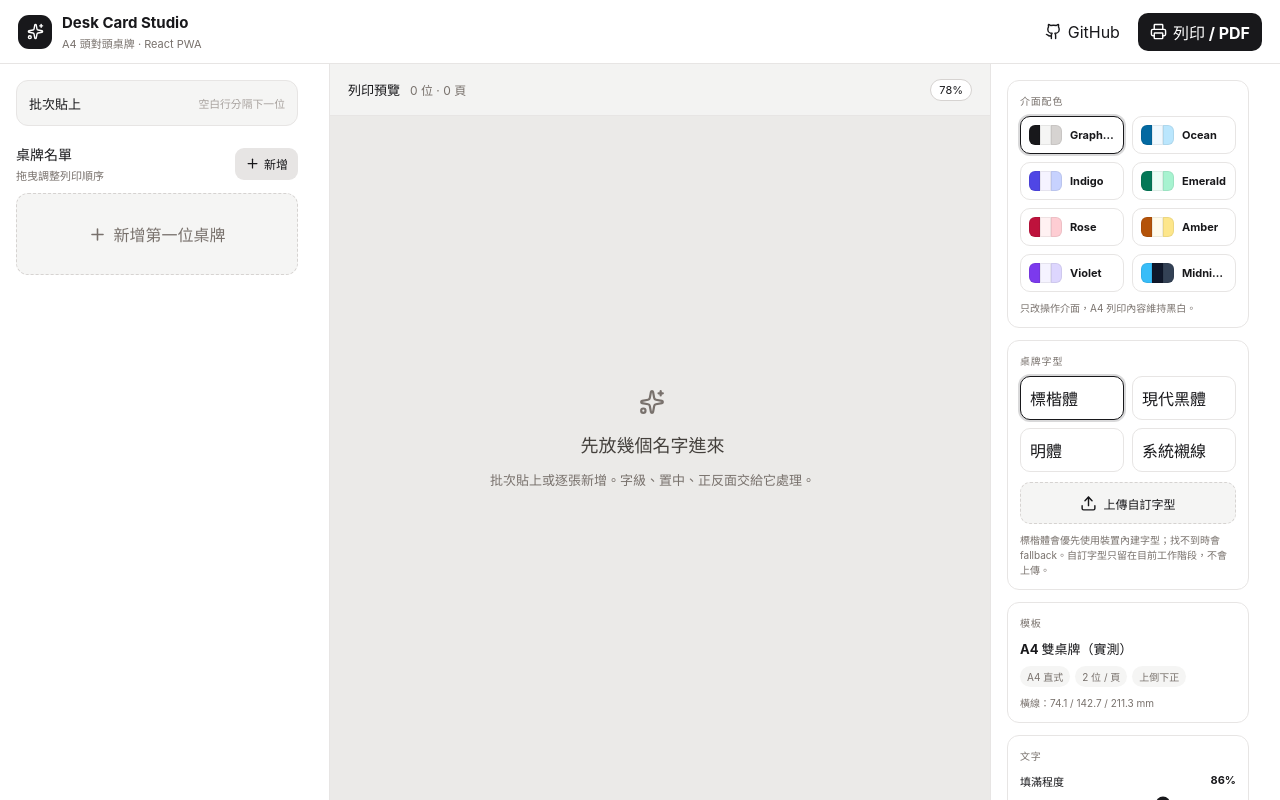
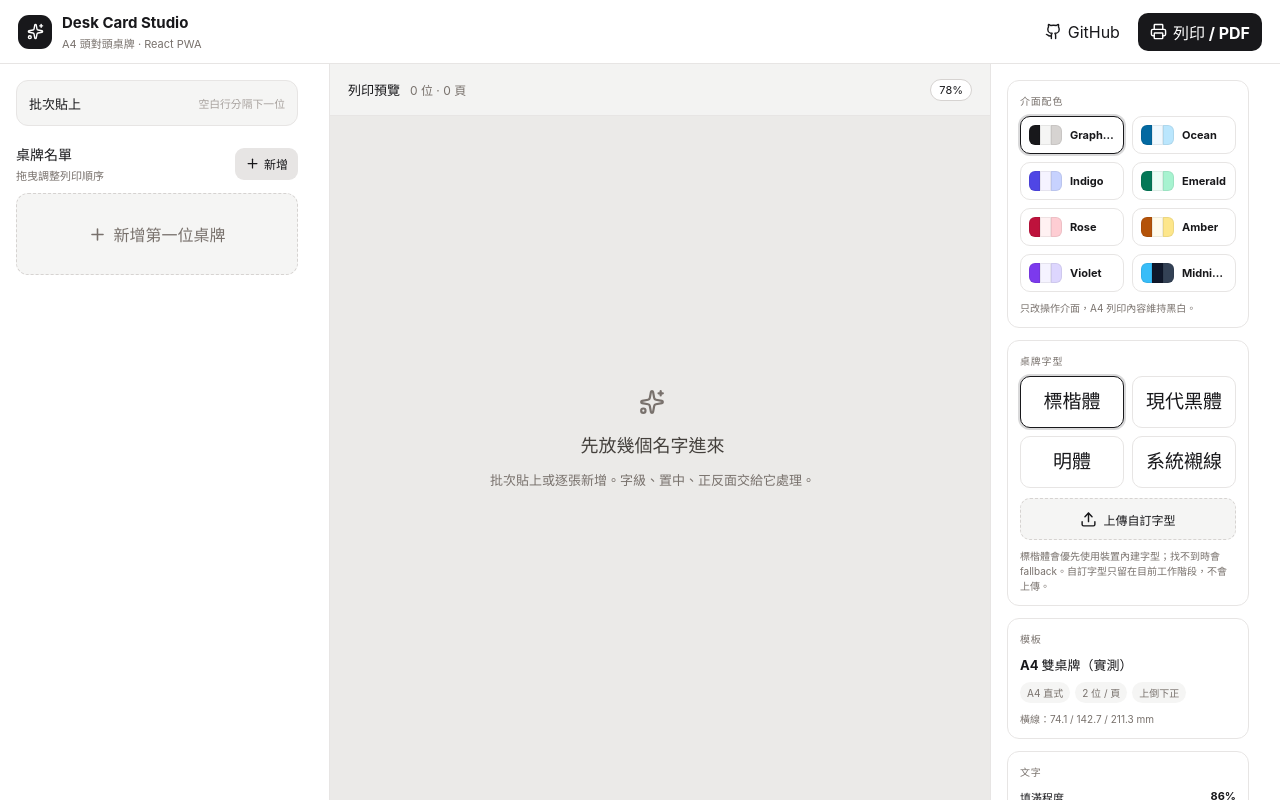
Before and after one commit to jush0147/desk-card-maker, a React (Vite) app: page / in a window 1280 px wide. Built offline with nearby package versions, Linux system fonts and the light colour scheme.

Commit message:
Render font names as their own previews

```diff
--- a/src/styles.css
+++ b/src/styles.css
@@ -237,3 +237,22 @@ body{color:var(--text);background:var(--soft)}
 @media(max-width:560px){
   .font-grid{grid-template-columns:repeat(2,minmax(0,1fr))}
 }
+
+
+/* Font cards preview their own names in the actual font. No sacrificial 永續科 required. */
+.font-option{
+  min-height:52px;
+  justify-content:center;
+  padding:10px 12px;
+  text-align:center
+}
+.font-name-preview{
+  display:block;
+  width:100%;
+  font:inherit;
+  font-size:19px;
+  line-height:1.15;
+  white-space:nowrap;
+  overflow:hidden;
+  text-overflow:ellipsis
+}
```
